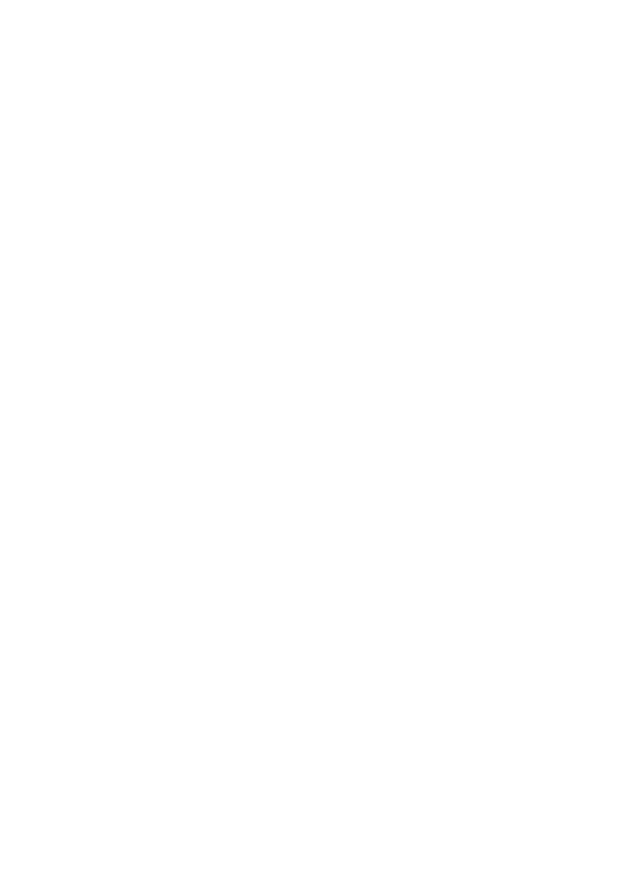
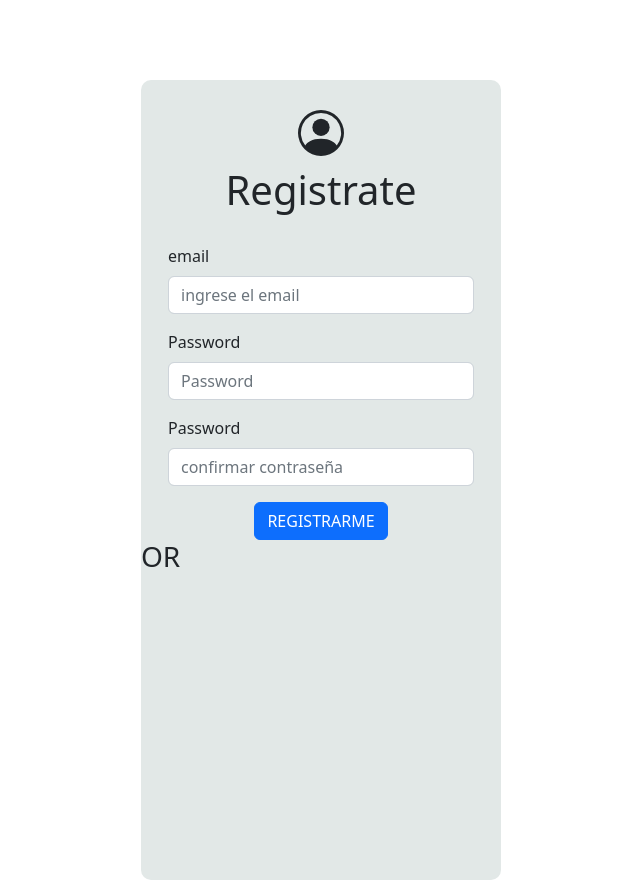
Before and after one commit to EzeVieraRep/MarketPlace, a React app: page /nueva-cuenta in a window 1280 px wide. Before the commit this address had no page. Shown: the whole page, without its empty margins (319-959 px from the left). Before the commit the page ends 800 px from the top, so only its background shows below. Built offline with nearby package versions, Linux system fonts and the light colour scheme; the HTML template or start-up script is replaced by a standard one.

Commit message:
se empezo a implementar logjn

```diff
--- a/src/components/Login.jsx
+++ b/src/components/Login.jsx
@@ -1,6 +1,5 @@
 import Button from 'react-bootstrap/Button';
 import Form from 'react-bootstrap/Form';
-import InputGroup from 'react-bootstrap/InputGroup';
 import './login.css'
 import { useState } from 'react';
 import { Link } from 'react-router-dom';
@@ -37,7 +36,7 @@
         <div className="container">
             <form className="form" onSubmit={onSubmit}>
                 <div className="avatar_Container">
-                    <svg xmlns="http://www.w3.org/2000/svg" width="46" height="46" fill="currentColor" class="bi bi-person-circle" viewBox="0 0 16 16">
+                    <svg xmlns="http://www.w3.org/2000/svg" width="46" height="46" fill="currentColor" className="bi bi-person-circle" viewBox="0 0 16 16">
                         <path d="M11 6a3 3 0 1 1-6 0 3 3 0 0 1 6 0z" />
                         <path fill-rule="evenodd" d="M0 8a8 8 0 1 1 16 0A8 8 0 0 1 0 8zm8-7a7 7 0 0 0-5.468 11.37C3.242 11.226 4.805 10 8 10s4.757 1.225 5.468 2.37A7 7 0 0 0 8 1z" />
                     </svg>
@@ -62,10 +61,10 @@
                 </div>
                 <div className="link_container">
                     <Link to="#" className="link">
-                        te olvidaste la contraseña?
+                       Se te olvidaste la contraseña?
                     </Link>
                     <Link to={"/nueva-cuenta"} className="link">
-                        {"no tienes cuenta? Registrate"}
+                        {"no tienes cuenta?"}
                     </Link>
                 </div>
             </form>
--- /dev/null
+++ b/src/components/SignUp.jsx
@@ -0,0 +1,48 @@
+import { Button, Form } from "react-bootstrap";
+import './signUp.css'
+const SignUp = () => {
+    return (
+        <div className='conteiner'>
+            <form className='formSignUp'>
+                <div className="avatar_Container">
+                    <svg xmlns="http://www.w3.org/2000/svg" width="46" height="46" fill="currentColor" className="bi bi-person-circle" viewBox="0 0 16 16">
+                        <path d="M11 6a3 3 0 1 1-6 0 3 3 0 0 1 6 0z" />
+                        <path fill-rule="evenodd" d="M0 8a8 8 0 1 1 16 0A8 8 0 0 1 0 8zm8-7a7 7 0 0 0-5.468 11.37C3.242 11.226 4.805 10 8 10s4.757 1.225 5.468 2.37A7 7 0 0 0 8 1z" />
+                    </svg>
+
+                </div>
+                <h1 className="title">Registrate</h1>
+                <div className='item'>
+                    <Form.Group className="mb-3">
+                        <Form.Label>email</Form.Label>
+                        <Form.Control type='email' placeholder="ingrese el email" name="email" />
+                    </Form.Group>
+                </div>
+                <div className='item'>
+                    <Form.Group className="mb-3" controlId="formBasicPassword">
+                        <Form.Label>Password</Form.Label>
+                        <Form.Control type="password" name='password' placeholder="Password" />
+                    </Form.Group>
+                </div>
+                <div className='item'>
+                    <Form.Group className="mb-3" controlId="formBasicPassword">
+                        <Form.Label>Password</Form.Label>
+                        <Form.Control type="password" name='confirmPassword' placeholder="confirmar contraseña" />
+                    </Form.Group>
+                </div>
+
+                <div className='input_container'>
+                    <Button type="submit" variant="primary">
+                        REGISTRARME
+                    </Button>
+                </div>
+
+                <h3>OR</h3>
+
+
+            </form>
+        </div>
+    );
+}
+
+export default SignUp;
--- a/src/components/login.css
+++ b/src/components/login.css
@@ -36,8 +36,10 @@
 .link_container {
     width: 95%;
     display: flex;
-    justify-content: space-between;
-    margin: 20px 10px 0 10px;
+    margin-top: 20px;
+    gap: 30px;
+    flex-direction: column;
+    align-items: center;
 }
 
 .link {
--- /dev/null
+++ b/src/components/signUp.css
@@ -0,0 +1,39 @@
+/* contenedor principal */
+.conteiner {
+    display: flex;
+    justify-content: center;
+    width: 100%;
+    height: 100vh;
+}
+
+/* etiqueta form */
+.formSignUp {
+    width: 20%;
+    min-width: 360px;
+    background-color: #E2E8E7;
+    height: 800px;
+    margin-top: 5rem;
+    border-radius: 10px;
+}
+
+.avatar_Container {
+    display: flex;
+    justify-content: center;
+    margin-top: 30px;
+}
+
+.title {
+    text-align: center;
+    margin-top: 10px;
+    margin-bottom: 30px;
+}
+
+.item {
+    width: 85%;
+    margin: 0 auto;
+}
+
+.input_container {
+    display: flex;
+    justify-content: center;
+}
--- a/src/router/AppRouter.jsx
+++ b/src/router/AppRouter.jsx
@@ -1,12 +1,14 @@
 import { Route, Routes } from "react-router-dom";
 import Listaproductos from "../components/listaproductos.jsx"
 import Login from "../components/Login.jsx";
+import SignUp from "../components/signUp.jsx";
 
 const AppRouter = () => {
     return (
         <Routes>
             <Route exact path="/" element={<Listaproductos />} />
             <Route exact path="/login" element={<Login />} />
+            <Route exact path="/nueva-cuenta" element={<SignUp />} />
 
         </Routes>
     );
```
